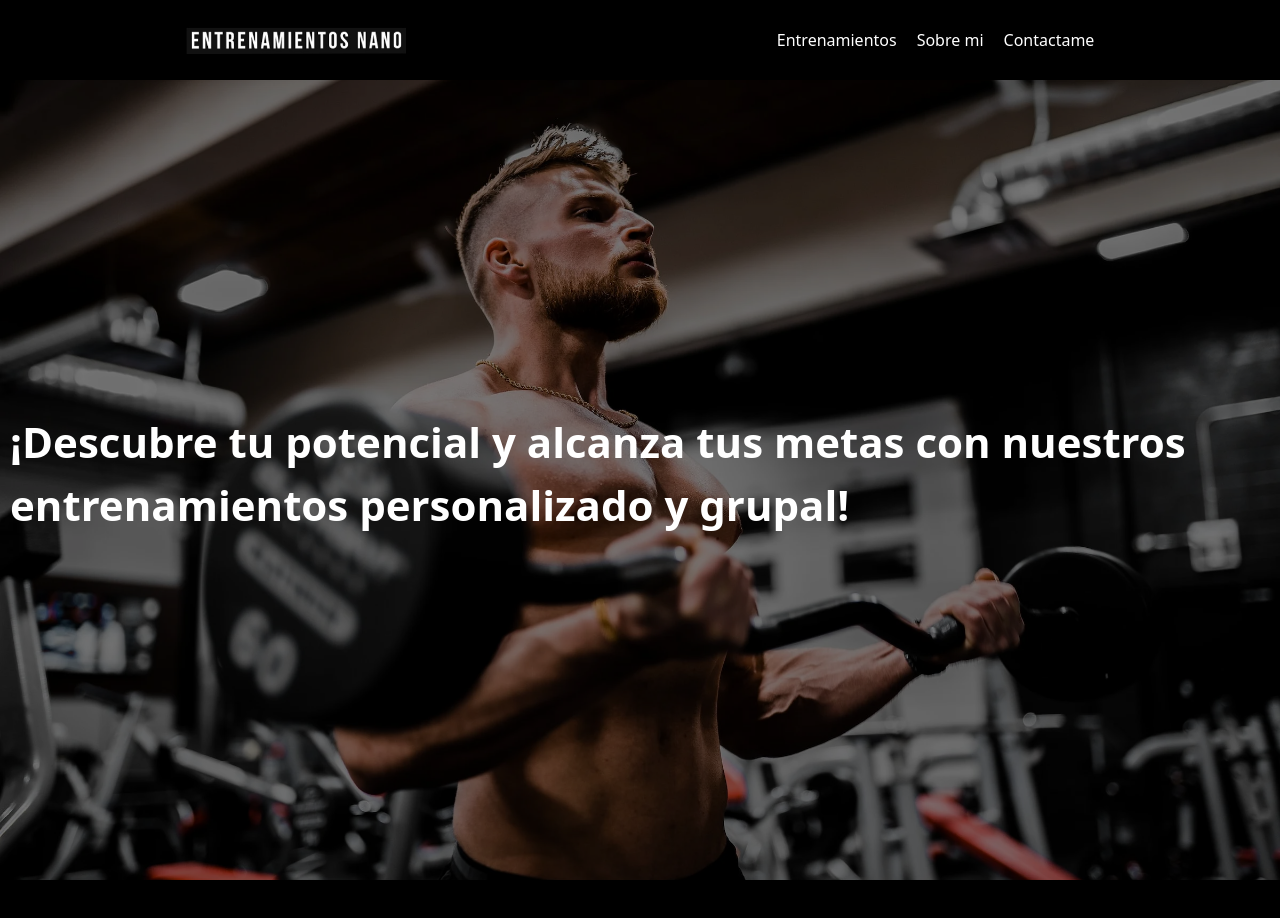
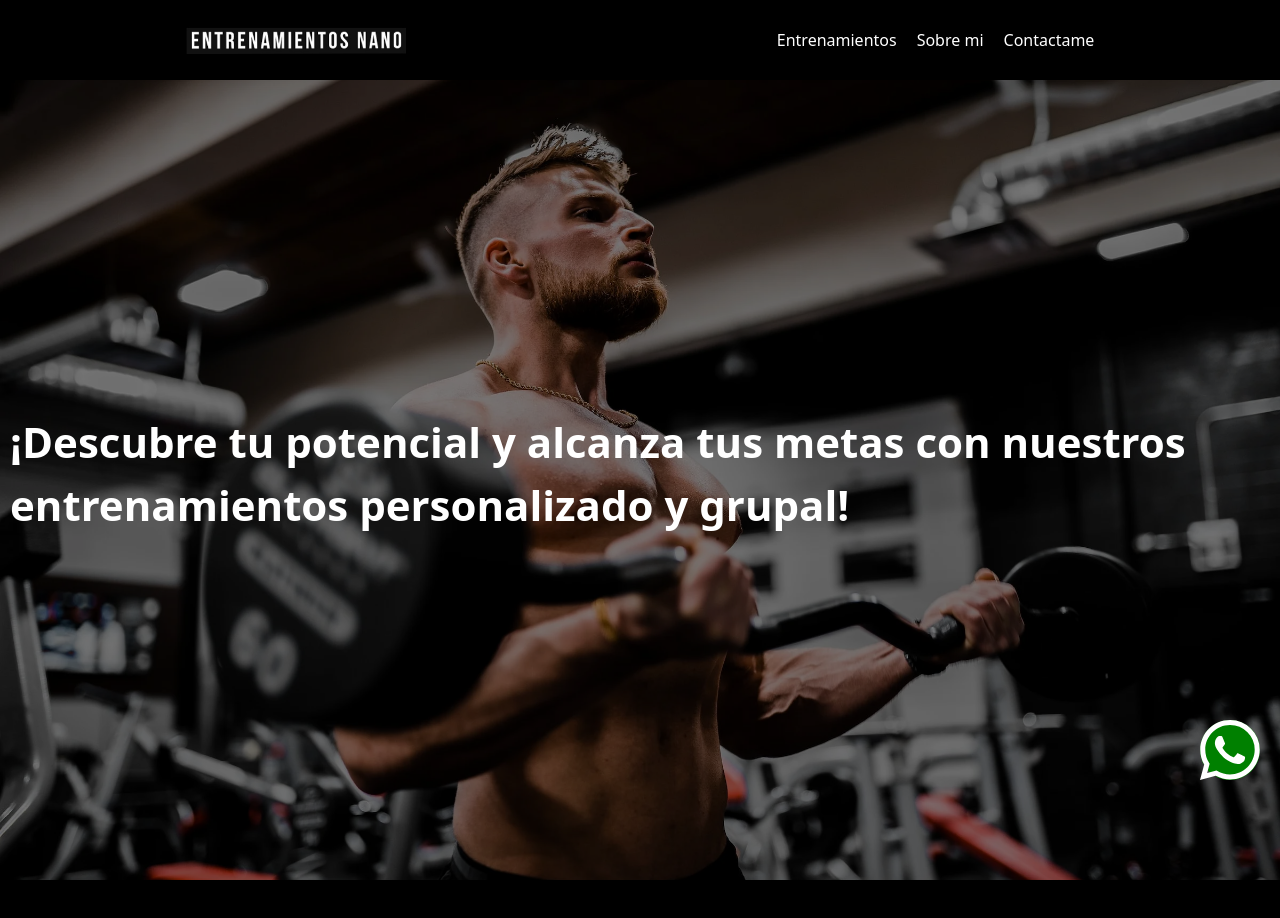
Before and after one commit to MartinezCE/landingPage, a React (Create React App) app: page / in a window 1280 px wide. Shown: the top 918 px of the page. Built offline with nearby package versions, Linux system fonts and the light colour scheme.

Commit message:
se agrrega componente de whatsapp

```diff
--- a/public/index.html
+++ b/public/index.html
@@ -7,7 +7,7 @@
     <meta name="theme-color" content="#000000" />
     <meta
       name="description"
-      content="Web site created using create-react-app"
+      content="Cuerpos saludables, fuertes y en forma"
     />
     <link rel="apple-touch-icon" href="%PUBLIC_URL%/logo192.png" />
     <link rel="manifest" href="%PUBLIC_URL%/manifest.json" />
--- a/src/App.js
+++ b/src/App.js
@@ -7,6 +7,8 @@ import "aos/dist/aos.css";
 import GridTemplate from "./Components/GridTemplate/GridTemplate.jsx";
 import Contact from "./Components/Contact/Contact.jsx";
 import ImageLoader from "./Components/ImageLoader/ImagenLoader.jsx";
+import Whatsapp from './Components/Whatsapp/Whatsapp.jsx';
+
 
 function App() {
 
@@ -15,6 +17,7 @@ function App() {
     <ImageLoader>
       <Header />
       <Main>
+        <Whatsapp/>
         <GridTemplate />
         <Contact />
       </Main>
--- a/src/Components/Main/Main.jsx
+++ b/src/Components/Main/Main.jsx
@@ -2,7 +2,7 @@ import React from "react";
 
 
 const Main = ({ children }) => {
-  console.log(children)
+
   return (
     <div>
       {children}
--- /dev/null
+++ b/src/Components/Whatsapp/Whatsapp.jsx
@@ -0,0 +1,13 @@
+import React from "react";
+import './styles.css';
+import {BsWhatsapp} from "react-icons/bs";
+
+const Wahtsapp =()=>{
+    return(<>
+    <button className="whatsapp-container">
+        <BsWhatsapp style={{width:"100%", height:"100%"}}/>
+    </button>
+    </>)
+}
+
+export default Wahtsapp;
--- /dev/null
+++ b/src/Components/Whatsapp/styles.css
@@ -0,0 +1,16 @@
+.whatsapp-container {
+    border: none;
+    outline: none;
+  position: fixed;
+  bottom: 20px;
+  right: 20px;
+  width: 60px;
+  height: 60px;
+  background-color: green;
+  color: white;
+  border-radius: 50%;
+  text-align: center;
+  line-height: 60px;
+  font-size: 24px;
+  z-index: 9999;
+}
```
